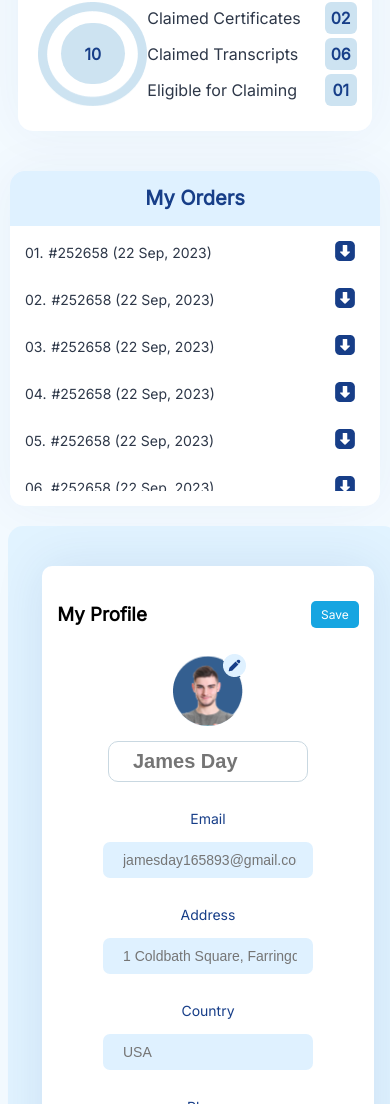
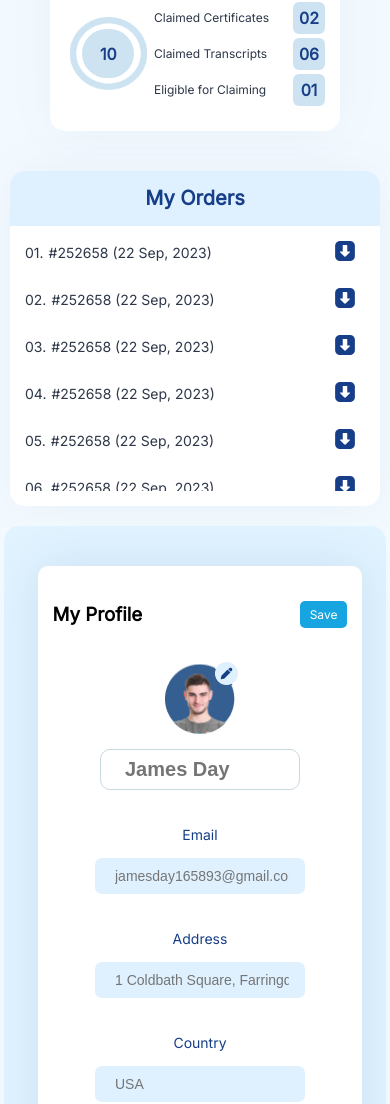
Before and after one commit to rezwan-ahmad-hasan/Dasboard, a plain HTML site: page index.html in a window 390 px wide. Shown: the part 896-2000 px from the top of the page. Drawn offline with nearby package versions, Linux system fonts and the light colour scheme.

Commit message:
CSS Fix: Mobile Responsive fixed

```diff
--- a/Responsive/Mobile.css
+++ b/Responsive/Mobile.css
@@ -52,10 +52,31 @@
   .rah_stats h2 {
     text-align: center;
   }
-
+  .rah_enrolled-certigicate {
+    min-width: 290px !important;
+}
+  .rah_ellipse {
+    background-size: contain !important;
+    width: 30% !important;
+    height: 103.822px;
+    background-repeat: no-repeat;
+    background-position: center;
+}
+.rah_ellipse-circle {
+  display: flex;
+  align-items: center;
+  justify-content: center;
+  background-color: #cde3f1;
+  width: 68% !important;
+  height: 47% !important;
+  border-radius: 60px;
+}
+.rah_e-i-text {
+  font-size: 12px !important;
+}
   .rah_my-order {
     max-width: 370px;
-    width: 100% !important;
+    width: 98% !important;
     margin-left: auto;
     margin-right: auto;
   }
@@ -63,11 +84,11 @@
     margin-right: 5px !important;
   }
   .rah_right-part {
-    width: 100% !important;
+    width: 98% !important;
     height: auto !important;
     border-radius: 12px;
     background-color: #e1f3ff;
-    margin: 0 8px;
+    margin: 0 auto;
   }
   .rah_right-part h1 {
     font-family: "Inter", sans-serif;
@@ -118,6 +139,10 @@
     width: 85% !important;
     margin-right: auto;
     margin-left: auto;
+
+    display: flex;
+    flex-direction: column;
+    justify-content: space-between;
   }
   .rah_identity {
     grid-column: 1 / 2 !important;
--- a/index.html
+++ b/index.html
@@ -33,10 +33,10 @@
         padding: 0;
         box-sizing: border-box;
       }
-      .rah-phone{
+      .rah-phone {
         display: none;
         text-align: center;
-        background: #E1F3FF;
+        background: #e1f3ff;
         padding: 20px 0;
       }
       .rah_dashboard {
@@ -219,12 +219,11 @@
         width: 100%;
         height: 195px;
         background-color: #d1e9fa;
-        padding:  25px;
+        padding: 25px;
         margin-top: 28px;
         display: flex;
         align-items: center;
         position: relative;
-
       }
       .rah_serv-guarantee::after {
         content: "";
@@ -233,7 +232,11 @@
         height: 100%;
         width: 30%;
         position: absolute;
-        background: linear-gradient(90deg, rgba(207, 230, 248, 0.00) 0%, #CEE6F8 100%);
+        background: linear-gradient(
+          90deg,
+          rgba(207, 230, 248, 0) 0%,
+          #cee6f8 100%
+        );
         z-index: 10;
       }
       .rah_guarantee {
@@ -250,7 +253,6 @@
         align-items: center;
         justify-content: center;
       }
-
 
       .rah_guarantee h3 {
         font-size: 32px;
@@ -546,7 +548,6 @@
         <div class="rah-phone">
           <h1>My Courses (22)</h1>
           <div class="rah_serv-guarantee">
-
             <div id="carouselone" class="owl-carousel">
               <div class="item">
                 <div class="rah_guarantee">
@@ -713,7 +714,6 @@
         <div class="rah-pc">
           <h1>My Courses (22)</h1>
           <div class="rah_serv-guarantee">
-
             <div id="carousel" class="owl-carousel">
               <div class="item">
                 <div class="rah_guarantee">
@@ -863,7 +863,8 @@
     <script
       src="https://code.jquery.com/jquery-3.7.1.min.js"
       integrity="sha256-/JqT3SQfawRcv/BIHPThkBvs0OEvtFFmqPF/lYI/Cxo="
-  crossorigin="anonymous"></script>
+      crossorigin="anonymous"
+    ></script>
 
     <script
       src="https://cdnjs.cloudflare.com/ajax/libs/OwlCarousel2/2.3.4/owl.carousel.min.js"
@@ -884,15 +885,15 @@
         smartSpeed: 800,
         responsive: {
           0: {
-            items: 2,
+            items: 1,
           },
 
           600: {
-            items: 2,
+            items: 1,
           },
 
           1024: {
-            items: 3,
+            items: 2,
           },
 
           1366: {
```
Lines whose indentation alone changed are shown as unchanged.
